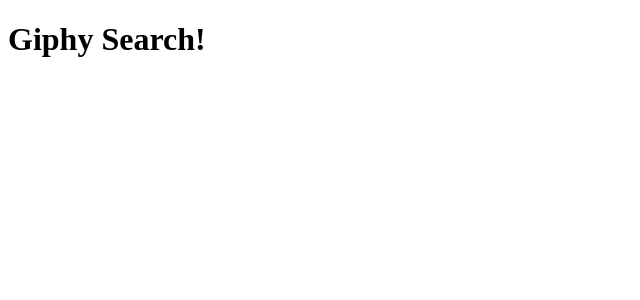
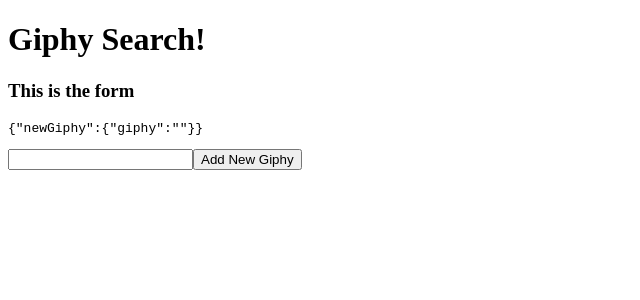
Before and after one commit to MaxFaust/group-giphy-saga-project, a React (Create React App) app: page / in a window 1280 px wide. Shown: the top 300 px of the page, without its empty margins (0-640 px from the left). Built offline with nearby package versions, Linux system fonts and the light colour scheme.

Commit message:
added input form

```diff
--- a/src/components/App/App.js
+++ b/src/components/App/App.js
@@ -1,4 +1,5 @@
 import React, { Component } from 'react';
+import InputForm from '../InputForm/InputForm'
 
 
 class App extends Component {
@@ -7,6 +8,7 @@
     return (
       <div>
         <h1>Giphy Search!</h1>
+        <InputForm/>
       </div>
     );
   }
--- /dev/null
+++ b/src/components/InputForm/InputForm.js
@@ -0,0 +1,50 @@
+import React, { Component } from 'react';
+// import { connect } from 'react-redux';
+
+// const mapStateToProps = reduxState => ({
+//     reduxState,
+// });
+
+class NewInputForm extends Component {
+    state = {
+        newGiphy: {
+            giphy: ''
+        }
+    }
+
+    handleNameChange = event => {
+        console.log('Giphy search:', event.target.value)
+        this.setState({
+            newGiphy: {
+                ...this.state.newGiphy,
+                giphy: event.target.value,
+            }
+        });
+    }
+
+    addNewGiphy = event => {
+        event.preventDefault();
+        //this.props.dispatch({ type: 'SEARCH_GIPHY', payload: this.state.newGiphy })
+        this.setState({
+            newGiphy: {
+                giphy: this.state.newGiphy,
+            }
+        });
+    }
+
+    render() {
+        return (
+            <div box='col-med-6'>
+                <h3>This is the form</h3>
+                <pre>{JSON.stringify(this.state)}</pre>
+                <form onSubmit={this.addNewGiphy}>
+                    <input type='text' value={this.state.newGiphy.name} onChange={this.handleNameChange} />
+                    <input type='submit' value='Add New Giphy' />
+                </form>
+            </div>
+        );
+    }
+}
+
+// Need to add: connect(mapReduxStateToProps)
+export default (NewInputForm);
```
Also changed, not shown: src/index.js (+11 -1 lines).
